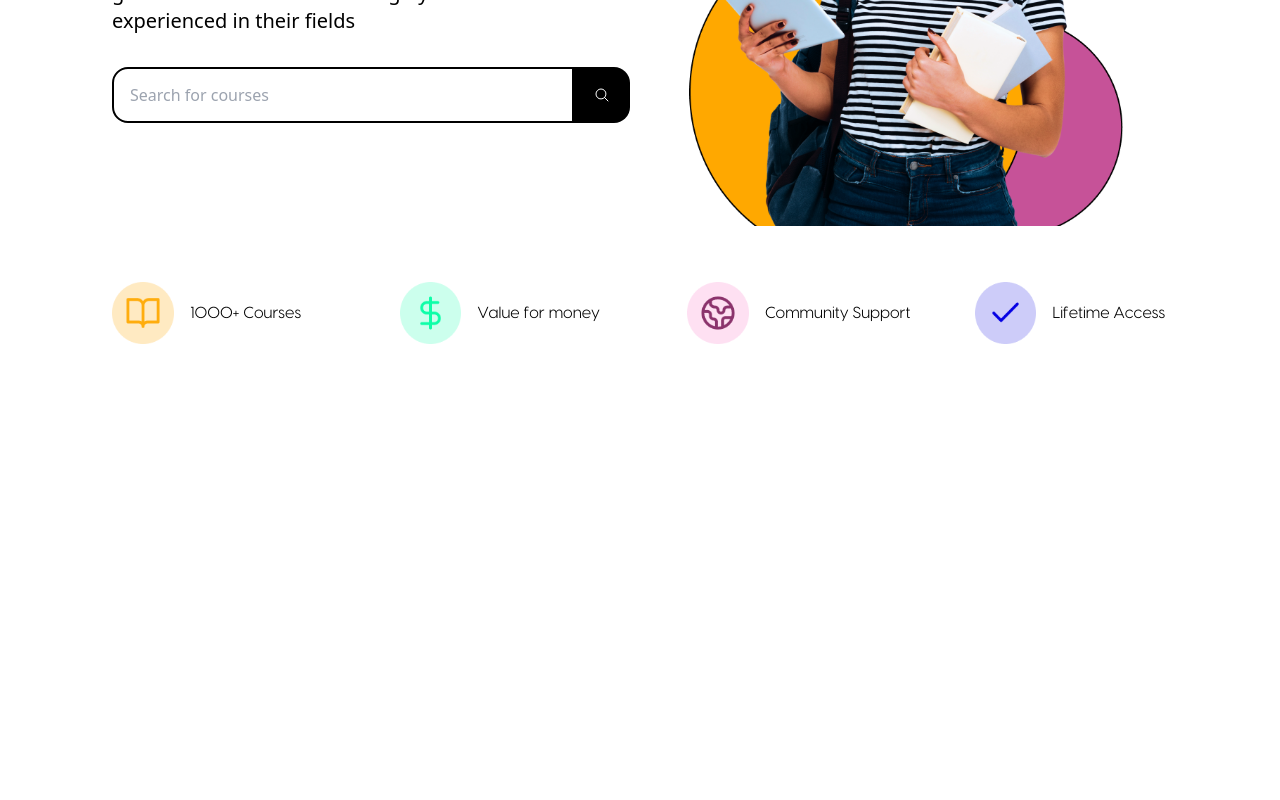
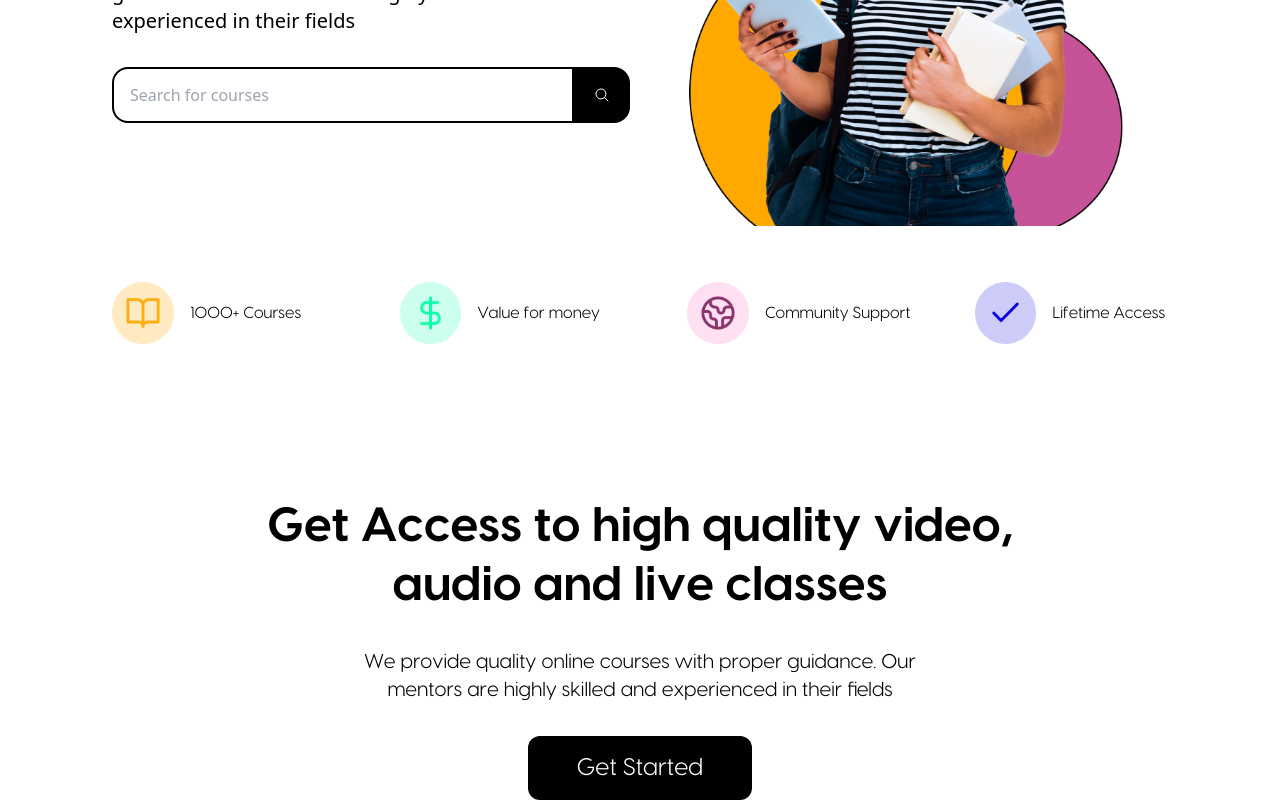
Before and after one commit to Eliteboss1/Educo, a React (Vite) app: page / in a window 1280 px wide. Shown: the part 371-1171 px from the top of the page. Before the commit the page ends 800 px from the top, so only its background shows below. Built offline with nearby package versions, Linux system fonts and the light colour scheme.

Commit message:
Feat: Added the Call to action content
Need to add other events and animation to this section

```diff
--- a/src/App.jsx
+++ b/src/App.jsx
@@ -2,6 +2,7 @@ import React from "react";
 import Navigation from "../src/components/Navigation/index";
 import Footer from "../src/components/Footer/index";
 import HeroSection from "../src/components/HeroSection/Hero";
+import CalltoAction from "./components/CTA/CalltoAction";
 export default function App() {
   return (
     <div className="overflow-hidden">
@@ -13,6 +14,11 @@ export default function App() {
       <div>
         <HeroSection />
       </div>
+
+      {/* CTA */}
+      <div>
+        <CalltoAction/>
+      </div>
       {/*Footer*/}
       {/* <div>
         <Footer />
--- /dev/null
+++ b/src/components/CTA/CalltoAction.jsx
@@ -0,0 +1,18 @@
+import React from 'react'
+
+const CalltoAction = () => {
+    return (
+        <section>
+            <div className="flex items-center justify-center mt-32">
+                {/* container for text, subtext and button */}
+                <div className="flex flex-col items-center justify-center gap-8">
+                    <p className="font-VisbyBold text-5xl leading-[58.9px] text-center">Get Access to high quality video,<br/> audio and live classes</p>
+                    <p className="flex font-VisbyRegular text-xl text-center">We provide quality online courses with proper guidance. Our<br/> mentors are highly skilled and experienced in their fields</p>
+                    <button className="bg-black text-white font-VisbyRegular text-2xl p-3 w-56 h-16 rounded-xl">Get Started</button>
+                </div>
+            </div>
+        </section>
+    )
+}
+
+export default CalltoAction
```
Also changed, not shown: src/partials/FooterHero.jsx (+6 -6 lines).
